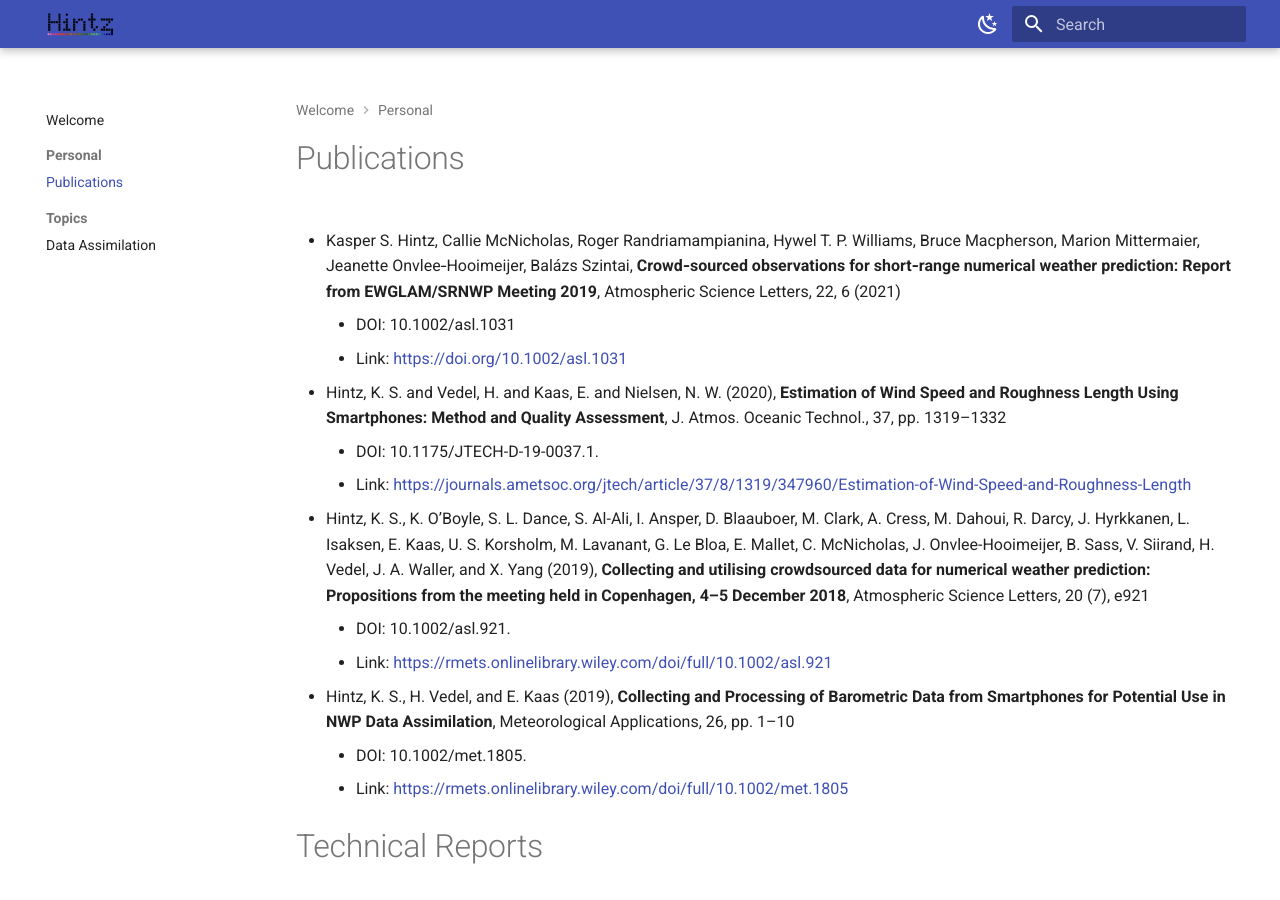
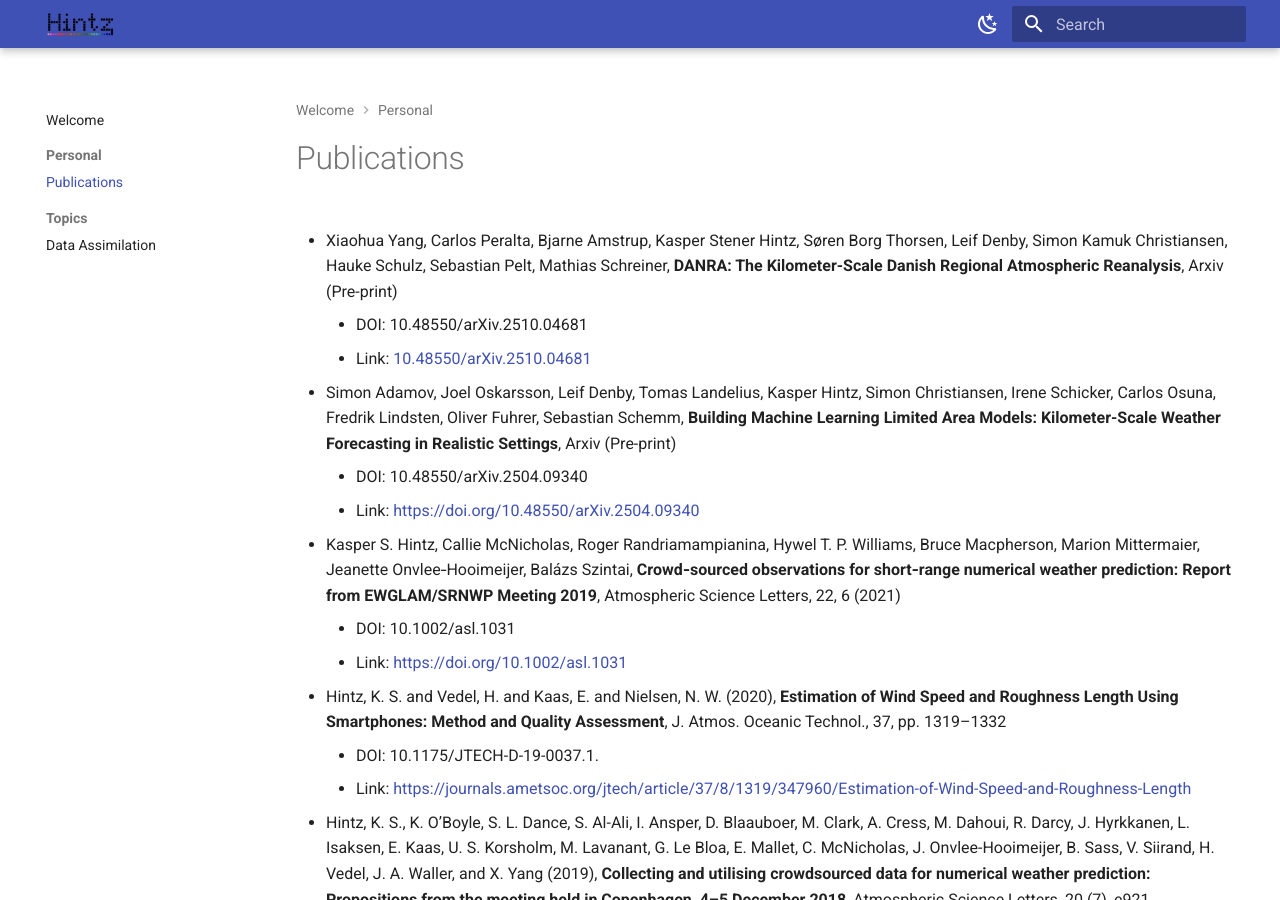
Before and after one commit to khintz/khintz.github.io, an MkDocs documentation site: the page built from docs/personal/publications.md, in a window 1280 px wide and 900 px high. Built offline with MkDocs 1.6.1 and Material for MkDocs 9.7.7, drawn with Linux system fonts in a browser that asks for light colours; a script that is not in the unit is left out.

Commit message:
add publications

```diff
--- a/docs/personal/publications.md
+++ b/docs/personal/publications.md
@@ -1,4 +1,12 @@
 # Publications
+
+- Xiaohua Yang, Carlos Peralta, Bjarne Amstrup, Kasper Stener Hintz, Søren Borg Thorsen, Leif Denby, Simon Kamuk Christiansen, Hauke Schulz, Sebastian Pelt, Mathias Schreiner, **DANRA: The Kilometer-Scale Danish Regional Atmospheric Reanalysis**, Arxiv (Pre-print)
+    * DOI: 10.48550/arXiv.2510.04681
+    * Link: [10.48550/arXiv.2510.04681](10.48550/arXiv.2510.04681)
+
+- Simon Adamov, Joel Oskarsson, Leif Denby, Tomas Landelius, Kasper Hintz, Simon Christiansen, Irene Schicker, Carlos Osuna, Fredrik Lindsten, Oliver Fuhrer, Sebastian Schemm, **Building Machine Learning Limited Area Models: Kilometer-Scale Weather Forecasting in Realistic Settings**, Arxiv (Pre-print)
+    * DOI: 10.48550/arXiv.2504.09340
+    * Link: [https://doi.org/10.48550/arXiv.2504.09340](https://doi.org/10.48550/arXiv.2504.09340)
 
 - Kasper S. Hintz, Callie McNicholas, Roger Randriamampianina, Hywel T. P. Williams, Bruce Macpherson, Marion Mittermaier, Jeanette Onvlee‐Hooimeijer, Balázs Szintai, **Crowd‐sourced observations for short‐range numerical weather prediction: Report from EWGLAM/SRNWP Meeting 2019**, Atmospheric Science Letters, 22, 6 (2021)
     * DOI: 10.1002/asl.1031
```
